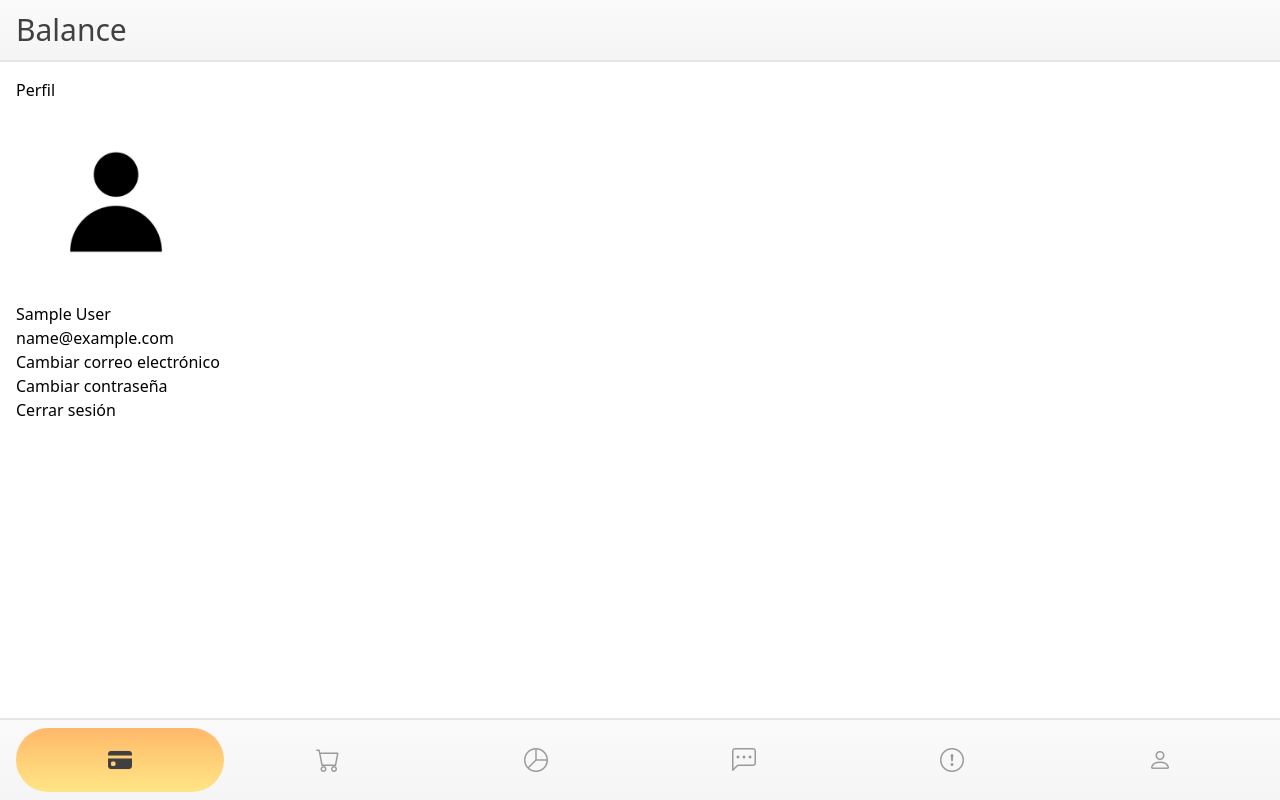
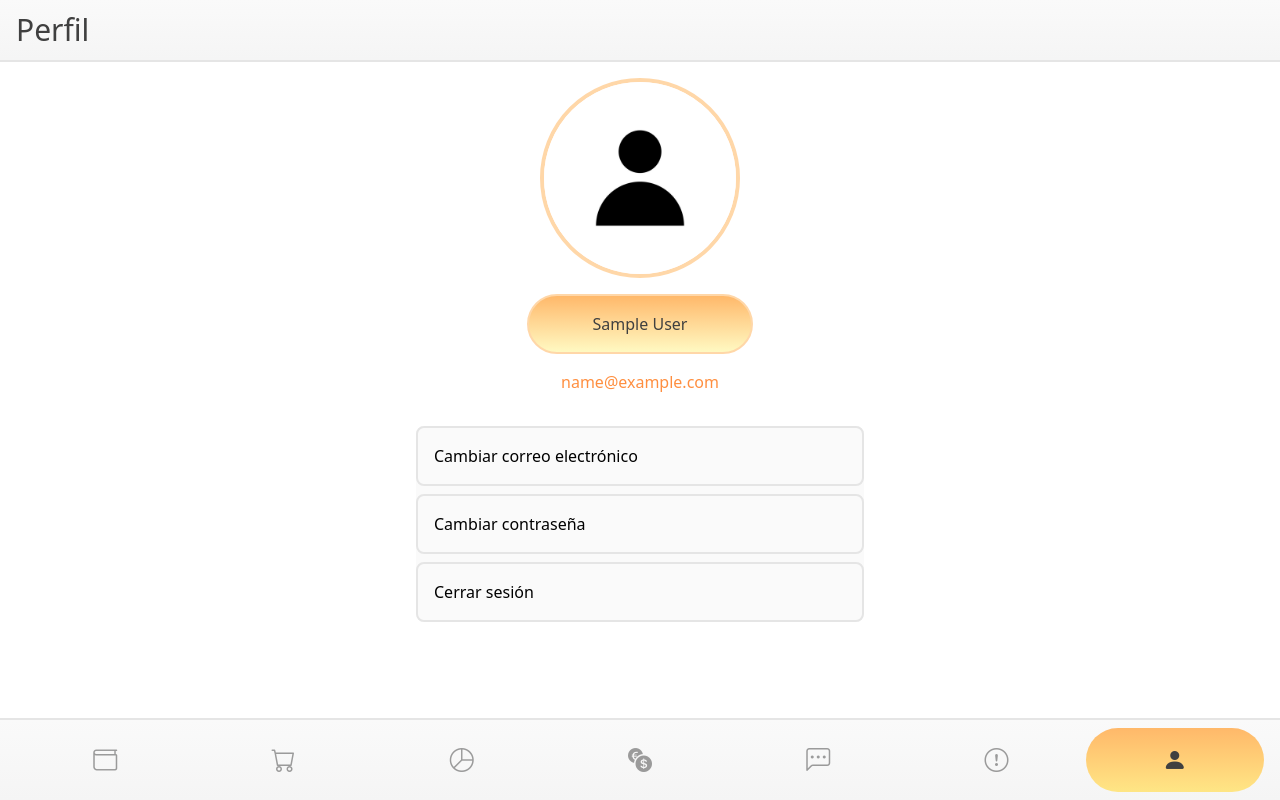
Before and after one commit to LuiRP/luisTesis, a Django app: page /accounts/profile/ in a window 1280 px wide. Run offline with Django 5.2, Linux system fonts and the light colour scheme; the visitor is signed in with stand-in values (Sample User, id 1); style sheets or scripts are compiled from the project's sources; parts of the project's set-up code (start-up, migrations or seed data) failed here and were passed over.

Commit message:
Styling and template updates

```diff
--- a/apps/core/templates/balance/bs.html
+++ b/apps/core/templates/balance/bs.html
@@ -1,5 +1,9 @@
 {% extends "layouts/base.html" %}
+{% block header %}
+    Balance
+{% endblock header %}
 {% block content %}
     {% include "partials/balance/nav.html" with active="bs" %}
     {% include "partials/balance/card.html" with currency="Bolivar" symbol="Bs" balance=balances.total_ves color1="orange" color2="yellow" color3="amber" %}
+    {% include "partials/balance/sidenav.html" %}
 {% endblock content %}
--- a/apps/core/templates/balance/eur.html
+++ b/apps/core/templates/balance/eur.html
@@ -1,5 +1,9 @@
 {% extends "layouts/base.html" %}
+{% block header %}
+    Balance
+{% endblock header %}
 {% block content %}
     {% include "partials/balance/nav.html" with active="eur" %}
     {% include "partials/balance/card.html" with currency="Euro" symbol="€" balance=balances.total_eur color1="blue" color2="violet" color3="indigo" %}
+    {% include "partials/balance/sidenav.html" %}
 {% endblock content %}
--- a/apps/core/templates/balance/usd.html
+++ b/apps/core/templates/balance/usd.html
@@ -1,5 +1,9 @@
 {% extends "layouts/base.html" %}
+{% block header %}
+    Balance
+{% endblock header %}
 {% block content %}
     {% include "partials/balance/nav.html" with active="usd" %}
     {% include "partials/balance/card.html" with currency="Dolar" symbol="$" balance=balances.total_usd color1="green" color2="teal" color3="emerald" %}
+    {% include "partials/balance/sidenav.html" %}
 {% endblock content %}
--- a/apps/core/templates/core/chatbot/index.html
+++ b/apps/core/templates/core/chatbot/index.html
@@ -1,4 +1,7 @@
 {% extends "layouts/base.html" %}
+{% block header %}
+    Consejero Financiero AI
+{% endblock header %}
 {% block content %}
     <style>
         .rich-text-content p { margin-bottom: 10px; }
--- a/apps/core/templates/core/transaction_confirm_delete.html
+++ b/apps/core/templates/core/transaction_confirm_delete.html
@@ -1,7 +1,9 @@
 {% extends "layouts/base.html" %}
+{% block header %}
+  Eliminar transacción
+{% endblock header %}
 {% block content %}
-  <h1>Are you sure you want to delete following {{ object_verbose_name }}?</h1>
-  <p class="mt-4">{{ object }}</p>
+  <h1>¿Esta seguro de eliminar esta transacción?</h1>
   <div class="m-8">
     <form method="POST" action="{{ delete_view_url }}">
       {% csrf_token %}
--- a/apps/core/templates/core/transaction_detail.html
+++ b/apps/core/templates/core/transaction_detail.html
@@ -1,5 +1,8 @@
 {% extends "layouts/base.html" %}
 {% load neapolitan %}
+{% block header %}
+    Detalles de transacción
+{% endblock header %}
 {% block content %}
     <p>{{ object }}</p>
     {% object_detail object view.fields %}
--- a/apps/core/templates/core/transaction_list.html
+++ b/apps/core/templates/core/transaction_list.html
@@ -1,5 +1,8 @@
 {% extends "layouts/base.html" %}
 {% load neapolitan %}
+{% block header %}
+    Transacciones
+{% endblock header %}
 {% block content %}
     <h1>{{ object_verbose_name_plural|capfirst }}</h1>
     {% if create_view_url %}<a href="{{ create_view_url }}">Add new</a>{% endif %}
--- a/apps/core/urls.py
+++ b/apps/core/urls.py
@@ -8,6 +8,8 @@ from .views import (
     balance_bs,
     balance_usd,
     balance_eur,
+    statistics_view,
+    advice_view,
 )
 
 urlpatterns = [
@@ -19,5 +21,7 @@ urlpatterns = [
         "transactions/analyze-image/", analyze_transaction_image, name="analyze_image"
     ),
     path("finance-chatbot/", finance_chatbot_view, name="finance_chatbot_view"),
+    path("statistics/", statistics_view, name="statistics_view"),
+    path("advice/", advice_view, name="advice_view"),
 ]
 urlpatterns += TransactionCRUDView.get_urls()
--- a/apps/users/templates/account/profile.html
+++ b/apps/users/templates/account/profile.html
@@ -1,6 +1,10 @@
 {% extends "layouts/base.html" %}
+{% block header %}
+    Perfil
+{% endblock header %}
 {% block content %}
-    <h1>Perfil</h1>
+    <div class="flex flex-col items-center space-y-4">
+        <div>
             <form action=""
                   method="post"
                   enctype="multipart/form-data"
@@ -14,24 +18,32 @@
                        hidden
                        accept="image/*">
                 <img src="{{ request.user.profile_picture.url }}"
+                     class="rounded-full cursor-pointer border-4 border-orange-200"
                      alt="Foto de perfil"
                      @click="$refs.fileInput.click()"
                      width="200"
                      height="200">
             </form>
-    <p>{{ request.user.first_name }} {{ request.user.last_name }}</p>
-    <p>{{ request.user.email }}</p>
-    <nav>
-        <ul>
-            <li>
-                <a href="{% url "account_email" %}">Cambiar correo electrónico</a>
-            </li>
-            <li>
-                <a href="{% url "account_change_password" %}">Cambiar contraseña</a>
-            </li>
-            <li>
-                <a href="{% url "account_logout" %}">Cerrar sesión</a>
-            </li>
+        </div>
+        <p class="text-neutral-700 bg-linear-to-b border-2 border-orange-200 from-orange-300 to-yellow-100  p-4 rounded-full px-16">
+            {{ request.user.first_name }} {{ request.user.last_name }}
+        </p>
+        <p class="opacity-75 text-orange-500 font-light">{{ request.user.email }}</p>
+        <nav class="w-full max-w-md">
+            <ul class="flex flex-col gap-2 mt-4 bg-neutral-50 rounded-lg ">
+                <a class="border-neutral-200 border-2 p-4 rounded-lg hover:bg-neutral-100"
+                   href="{% url "account_email" %}">
+                    <li>Cambiar correo electrónico</li>
+                </a>
+                <a class="border-neutral-200 border-2 p-4 rounded-lg hover:bg-neutral-100"
+                   href="{% url "account_change_password" %}">
+                    <li>Cambiar contraseña</li>
+                </a>
+                <a class="border-neutral-200 border-2 p-4 rounded-lg hover:bg-neutral-100"
+                   href="{% url "account_logout" %}">
+                    <li>Cerrar sesión</li>
+                </a>
             </ul>
         </nav>
+    </div>
 {% endblock content %}
--- a/templates/layouts/base.html
+++ b/templates/layouts/base.html
@@ -25,7 +25,10 @@
   </head>
   <body>
     <header class="border-neutral-200 border-b-2 flex text-neutral-700 font-sans font-light px-4 py-3 bg-linear-to-b from-neutral-50 to-neutral-100">
-      <h1 class="text-3xl">Balance</h1>
+      <h1 class="text-3xl">
+        {% block header %}
+        {% endblock header %}
+      </h1>
     </header>
     <main class="p-4">
       {% block body %}
@@ -33,43 +36,7 @@
         {% endblock content %}
       {% endblock body %}
     </main>
-    <footer class="border-neutral-200 border-t-2 flex text-neutral-700 font-sans font-light px-4 py-2 bg-linear-to-b from-neutral-50 to-neutral-100 fixed bottom-0 left-0 right-0 justify-center ">
-      <nav class="w-full">
-        <ul class="flex justify-between text-center text-2xl">
-          <a href=""
-             class="flex-1 block py-4 opacity-100 rounded-4xl from-orange-300 to-amber-200  bg-linear-to-b">
-            <li>
-              <i class="bi bi-credit-card-fill"></i>
-            </li>
-          </a>
-          <a href="" class="flex-1 block py-4 opacity-50">
-            <li>
-              <i class="bi bi-cart"></i>
-            </li>
-          </a>
-          <a href="" class="flex-1 block py-4 opacity-50">
-            <li>
-              <i class="bi bi-pie-chart"></i>
-            </li>
-          </a>
-          <a href="" class="flex-1 block py-4 opacity-50">
-            <li>
-              <i class="bi bi-chat-left-dots"></i>
-            </li>
-          </a>
-          <a href="" class="flex-1 block py-4 opacity-50">
-            <li>
-              <i class="bi bi-exclamation-circle"></i>
-            </li>
-          </a>
-          <a href="" class="flex-1 block py-4 opacity-50">
-            <li>
-              <i class="bi bi-person"></i>
-            </li>
-          </a>
-        </ul>
-      </nav>
-    </footer>
+    {% include "partials/nav.html" %}
     {% block extra_body %}
     {% endblock extra_body %}
     <script src="https://cdn.jsdelivr.net/npm/htmx.org@2.0.8/dist/htmx.min.js"></script>
--- /dev/null
+++ b/templates/partials/nav.html
@@ -0,0 +1,48 @@
+<footer class="border-neutral-200 border-t-2 flex text-neutral-700 font-sans font-light px-4 py-2 bg-linear-to-b from-neutral-50 to-neutral-100 fixed bottom-0 left-0 right-0 justify-center ">
+    <nav class="w-full">
+        <ul class="flex justify-between text-center text-2xl">
+            <a href="{% url "balance_bs" %}"
+               class="flex-1 block py-4 opacity-50 {% if request.resolver_match.url_name in 'balance_bs balance_usd balance_eur' %}opacity-100 rounded-4xl from-orange-300 to-amber-200  bg-linear-to-b{% endif %}">
+                <li>
+                    <i class="bi bi-wallet{% if request.resolver_match.url_name in 'balance_bs balance_usd balance_eur' %}-fill{% endif %}"></i>
+                </li>
+            </a>
+            <a href="{% url "transaction-list" %}"
+               class="flex-1 block py-4 opacity-50 {% if request.resolver_match.url_name in 'transaction-list transaction-create transaction-update transaction-detail transaction-delete' %}opacity-100 rounded-4xl from-orange-300 to-amber-200  bg-linear-to-b{% endif %}">
+                <li>
+                    <i class="bi bi-cart{% if request.resolver_match.url_name in 'transaction-list transaction-create transaction-update transaction-detail transaction-delete' %}-fill{% endif %}"></i>
+                </li>
+            </a>
+            <a href="{% url "statistics_view" %}"
+               class="flex-1 block py-4 opacity-50 {% if request.resolver_match.url_name in 'statistics_view' %}opacity-100 rounded-4xl from-orange-300 to-amber-200  bg-linear-to-b{% endif %}">
+                <li>
+                    <i class="bi bi-pie-chart{% if request.resolver_match.url_name in 'statistics_view' %}-fill{% endif %}"></i>
+                </li>
+            </a>
+            <a href="{% url "exchange_rate" %}"
+               class="flex-1 block py-4 opacity-50 {% if request.resolver_match.url_name in 'exchange_rate' %}opacity-100 rounded-4xl from-orange-300 to-amber-200  bg-linear-to-b{% endif %}">
+                <li>
+                    <i class="bi bi-currency-exchange"></i>
+                </li>
+            </a>
+            <a href="{% url "finance_chatbot_view" %}"
+               class="flex-1 block py-4 opacity-50 {% if request.resolver_match.url_name in 'finance_chatbot_view' %}opacity-100 rounded-4xl from-orange-300 to-amber-200  bg-linear-to-b{% endif %}">
+                <li>
+                    <i class="bi bi-chat-left-dots{% if request.resolver_match.url_name in 'finance_chatbot_view' %}-fill{% endif %}"></i>
+                </li>
+            </a>
+            <a href="{% url "advice_view" %}"
+               class="flex-1 block py-4 opacity-50 {% if request.resolver_match.url_name in 'advice_view' %}opacity-100 rounded-4xl from-orange-300 to-amber-200  bg-linear-to-b{% endif %}">
+                <li>
+                    <i class="bi bi-exclamation-circle{% if request.resolver_match.url_name in 'advice_view' %}-fill{% endif %}"></i>
+                </li>
+            </a>
+            <a href="{% url "profile" %}"
+               class="flex-1 block py-4 opacity-50 {% if request.resolver_match.url_name in 'profile' %}opacity-100 rounded-4xl from-orange-300 to-amber-200  bg-linear-to-b{% endif %}">
+                <li>
+                    <i class="bi bi-person{% if request.resolver_match.url_name in 'profile' %}-fill{% endif %}"></i>
+                </li>
+            </a>
+        </ul>
+    </nav>
+</footer>
```
Also changed, not shown: apps/core/templates/advice/index.html (added, +7 -0 lines), apps/core/templates/balance/exchange_rate.html (+6 -4 lines), apps/core/templates/core/transaction_form.html (+4 -4 lines), apps/core/templates/statistics/index.html (added, +7 -0 lines), apps/core/views.py (+8 -0 lines), templates/partials/balance/sidenav.html (added, +10 -0 lines). Lines whose indentation alone changed are shown as unchanged.
